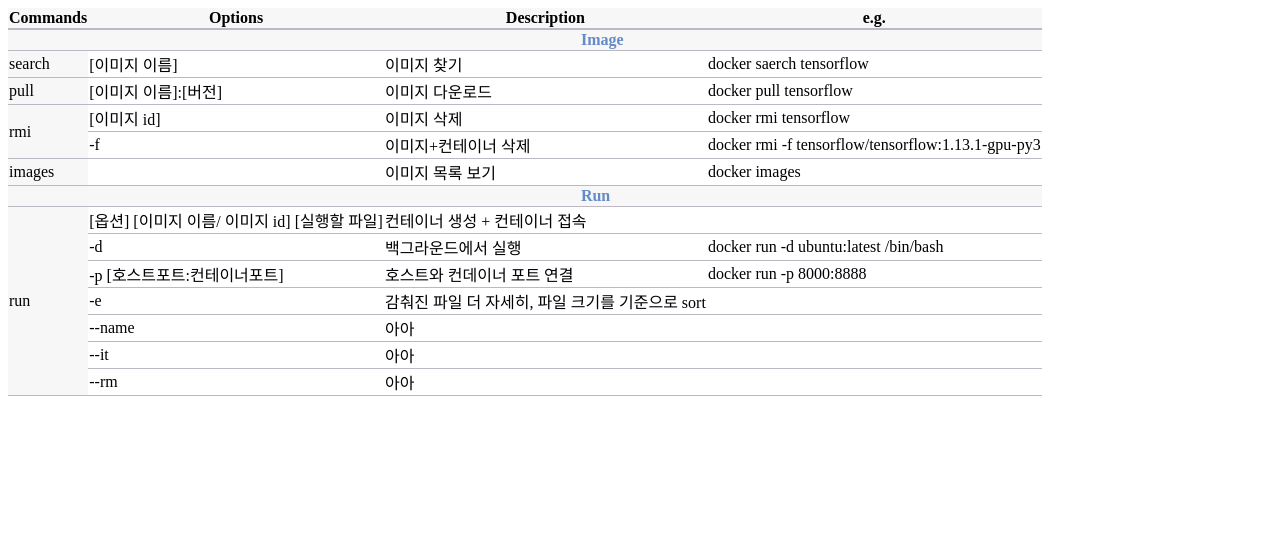
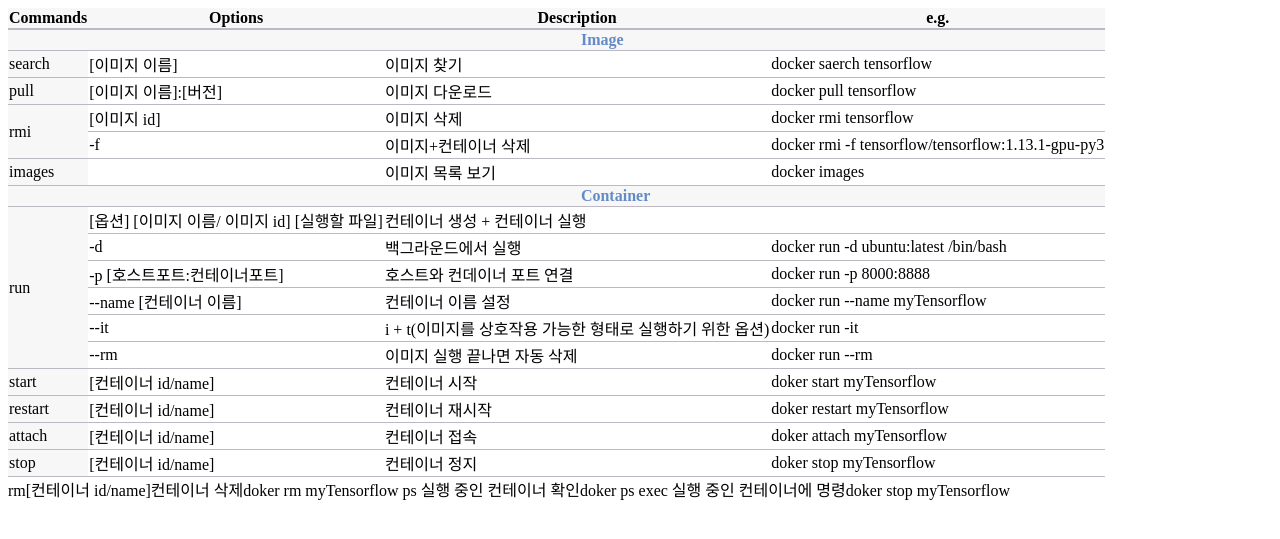
Before and after one commit to finddme/finddme.github.io, a Jekyll site: the page built from _posts/2022-01-13-Docker.md, in a window 1280 px wide. Shown: the top 539 px of the page. Built offline with Jekyll 4.4.1, drawn with Linux system fonts in a browser that asks for light colours.

Commit message:
Update 2022-01-13-Docker.md

```diff
--- a/_posts/2022-01-13-Docker.md
+++ b/_posts/2022-01-13-Docker.md
@@ -49,14 +49,20 @@ tag: Docker
        <tr><td class="line3" rowspan="2">rmi</td><td class="line">[이미지 id]</td><td class="line">이미지 삭제</td><td class="line">docker rmi tensorflow</td></tr>
        <tr><td class="line">-f</td><td class="line">이미지+컨테이너 삭제</td><td class="line">docker rmi -f tensorflow&#47;tensorflow&#58;1&#46;13&#46;1-gpu-py3</td></tr>
        <tr><td class="line3" rowspan="1">images</td><td class="line"> </td><td class="line">이미지 목록 보기</td><td class="line">docker images</td></tr>
-       <tr><td class="line3"> </td><td class="line3"> </td><td class="line3">&nbsp;&nbsp;&nbsp;&nbsp;&nbsp;&nbsp;&nbsp;&nbsp;&nbsp;&nbsp;&nbsp;&nbsp;&nbsp;&nbsp;&nbsp;&nbsp;&nbsp;&nbsp;&nbsp;&nbsp;&nbsp;&nbsp;&nbsp;&nbsp;&nbsp;&nbsp;&nbsp;&nbsp;&nbsp;&nbsp;&nbsp;&nbsp;&nbsp;&nbsp;&nbsp;&nbsp;&nbsp;&nbsp;&nbsp;&nbsp;&nbsp;&nbsp;&nbsp;&nbsp;&nbsp;&nbsp;&nbsp;&nbsp;&nbsp;<span style="color:#648BC6; font-weight: bold;">Run</span></td><td class="line3"> </td></tr>
-       <tr><td class="line3" rowspan="7">run</td><td class="line">[옵션] [이미지 이름/ 이미지 id] [실행할 파일]</td><td class="line">컨테이너 생성 + 컨테이너 접속</td><td class="line"> </td></tr>
+       <tr><td class="line3"> </td><td class="line3"> </td><td class="line3">&nbsp;&nbsp;&nbsp;&nbsp;&nbsp;&nbsp;&nbsp;&nbsp;&nbsp;&nbsp;&nbsp;&nbsp;&nbsp;&nbsp;&nbsp;&nbsp;&nbsp;&nbsp;&nbsp;&nbsp;&nbsp;&nbsp;&nbsp;&nbsp;&nbsp;&nbsp;&nbsp;&nbsp;&nbsp;&nbsp;&nbsp;&nbsp;&nbsp;&nbsp;&nbsp;&nbsp;&nbsp;&nbsp;&nbsp;&nbsp;&nbsp;&nbsp;&nbsp;&nbsp;&nbsp;&nbsp;&nbsp;&nbsp;&nbsp;<span style="color:#648BC6; font-weight: bold;">Container</span></td><td class="line3"> </td></tr>
+       <tr><td class="line3" rowspan="6">run</td><td class="line">[옵션] [이미지 이름/ 이미지 id] [실행할 파일]</td><td class="line">컨테이너 생성 + 컨테이너 실행</td><td class="line"> </td></tr>
        <tr><td class="line">-d</td><td class="line">백그라운드에서 실행</td><td class="line">docker run -d ubuntu:latest /bin/bash</td></tr>
        <tr><td class="line">-p [호스트포트:컨테이너포트]</td><td class="line">호스트와 컨데이너 포트 연결</td><td class="line">docker run -p 8000:8888</td></tr>
-       <tr><td class="line">-e</td><td class="line">감춰진 파일 더 자세히, 파일 크기를 기준으로 sort</td><td class="line"> </td></tr>
-       <tr><td class="line">--name</td><td class="line">아아</td><td class="line"> </td></tr>
-       <tr><td class="line">--it</td><td class="line">아아</td><td class="line"> </td></tr>
-       <tr><td class="line">--rm</td><td class="line">아아</td><td class="line"> </td></tr>
+       <tr><td class="line">--name [컨테이너 이름]</td><td class="line">컨테이너 이름 설정</td><td class="line">docker run --name myTensorflow</td></tr>
+       <tr><td class="line">--it</td><td class="line">i + t(이미지를 상호작용 가능한 형태로 실행하기 위한 옵션)</td><td class="line">docker run -it </td></tr>
+       <tr><td class="line">--rm</td><td class="line">이미지 실행 끝나면 자동 삭제</td><td class="line">docker run --rm</td></tr>
+       <tr><td class="line3" rowspan="1">start</td><td class="line">[컨테이너 id/name]</td><td class="line">컨테이너 시작</td><td class="line">doker start myTensorflow</td></tr>
+       <tr><td class="line3" rowspan="1">restart</td><td class="line">[컨테이너 id/name]</td><td class="line">컨테이너 재시작</td><td class="line">doker restart myTensorflow</td></tr>
+       <tr><td class="line3" rowspan="1">attach</td><td class="line">[컨테이너 id/name]</td><td class="line">컨테이너 접속</td><td class="line">doker attach myTensorflow</td></tr>
+       <tr><td class="line3" rowspan="1">stop</td><td class="line">[컨테이너 id/name]</td><td class="line">컨테이너 정지</td><td class="line">doker stop myTensorflow</td></tr>
     </table>
+     <tr><td class="line3" rowspan="1">rm</td><td class="line">[컨테이너 id/name]</td><td class="line">컨테이너 삭제</td><td class="line">doker rm myTensorflow</td></tr>
+     <tr><td class="line3" rowspan="1">ps</td><td class="line"> </td><td class="line">실행 중인 컨테이너 확인</td><td class="line">doker ps</td></tr>
+     <tr><td class="line3" rowspan="1">exec</td><td class="line"> </td><td class="line">실행 중인 컨테이너에 명령</td><td class="line">doker stop myTensorflow</td></tr>
   </body>
  </html>
```
